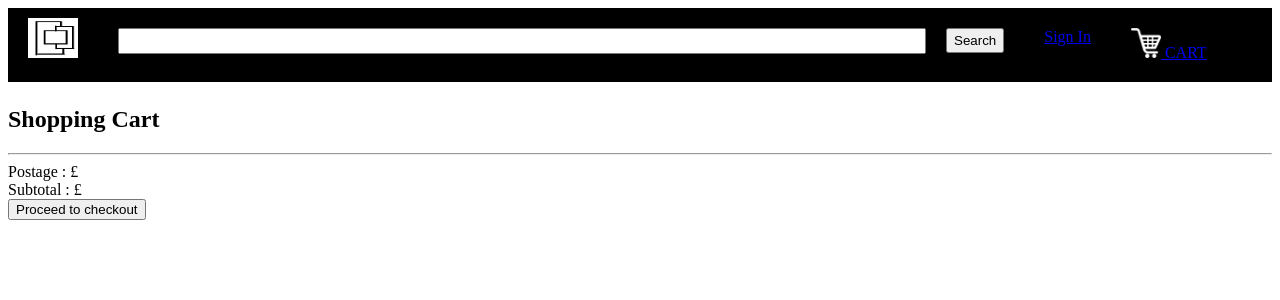
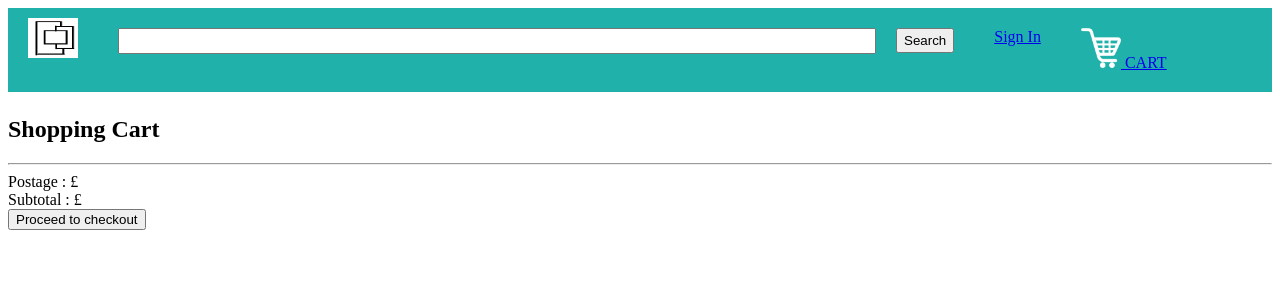
Before and after one commit to zahidm15/BookStore-Flask, a Flask app: template templates/cart.html in a window 1280 px wide. Shown: the top 300 px of the page. Run offline with Flask 2, Linux system fonts and the light colour scheme; the template is opened without the code that fills it, so the values that code supplies are empty.

Commit message:
change website colours

```diff
--- a/static/css/topStyle.css
+++ b/static/css/topStyle.css
@@ -9,14 +9,14 @@
 }
 
 #title {
-	background-color: black;
+	background-color: lightseagreen;
 	display: inline-block;
 	width: 100%;
 }
 
 #searchBox {
 	height: 20px;
-	width: 800px;
+	width: 750px;
 	margin-left: 20px;
 	margin-top: 20px;
 	margin-bottom: 20px;
@@ -34,7 +34,7 @@
 }
 
 .dropbtn {
-	background-color: black;
+	background-color:dodgerblue;
 	color: white;
 	padding: 16px;
 	font-size: 15px;
@@ -70,7 +70,7 @@
 }
 
 .dropdown:hover .dropbtn {
-	background-color: gray;
+	background-color: teal;
 }
 
 #signInButton {
@@ -82,7 +82,7 @@
 	float: left;
 }
 #cart {
-	color: white;
+	color: darkorange;
 	margin-top: 20px;
 	margin-bottom: 20px;
 	margin-left: 20px;
@@ -91,6 +91,6 @@
 }
 
 #cartIcon {
-	height: 30px;
-	width: 30px;
+	height: 40px;
+	width: 40px;
 }
```
